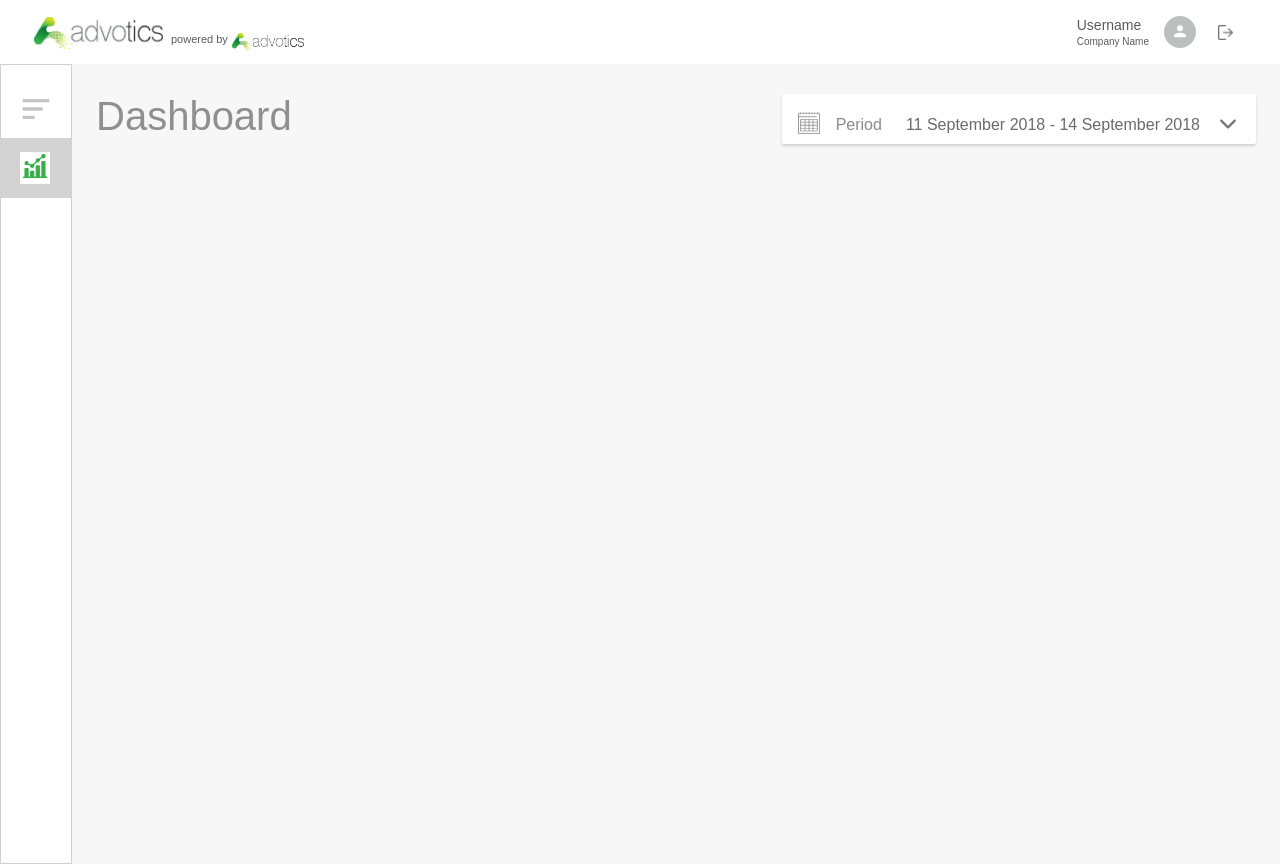
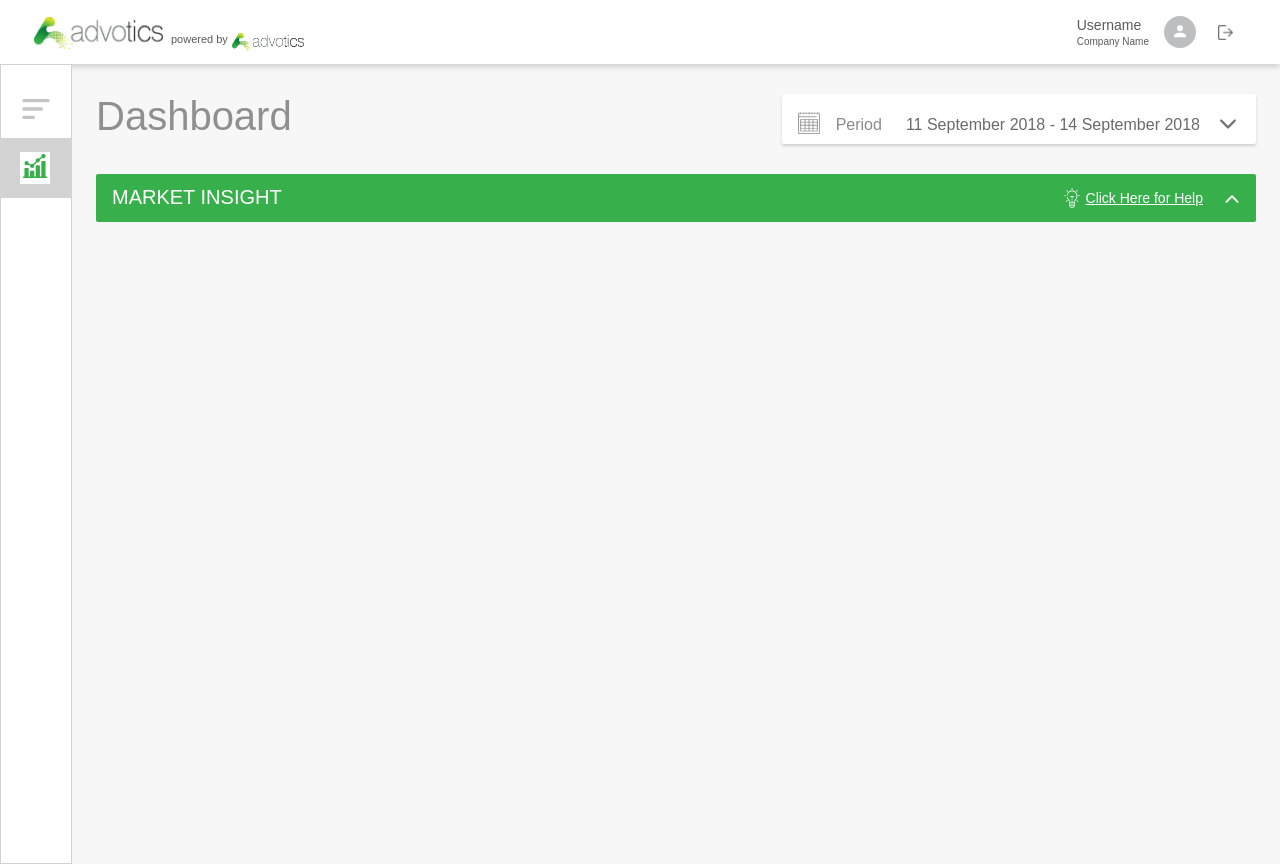
Before and after one commit to yudhapradiptar/dashboard-market, a React (Create React App) app: page / in a window 1280 px wide. Built offline with nearby package versions, Linux system fonts and the light colour scheme.

Commit message:
add market-insight

```diff
--- a/src/App.scss
+++ b/src/App.scss
@@ -9,4 +9,5 @@
   display: flex;
   flex-direction: column;
   font-family: sans-serif;
+  background-color: #F7F7F7;
 }
--- a/src/containers/Dashboard.js
+++ b/src/containers/Dashboard.js
@@ -1,6 +1,8 @@
 import React from "react";
 import "./Dashboard.scss";
 import FilterPeriod from "./components/FilterPeriod/FilterPeriod";
+import help from "../assets/images/Help.png";
+import { IoIosArrowUp } from "react-icons/io";
 
 const Dashboard = () => {
   return (
@@ -11,6 +13,18 @@ const Dashboard = () => {
           <FilterPeriod />
         </div>
       </div>
+      <div className="market-insight">
+        <div className="insight-title">MARKET INSIGHT</div>
+        <div className="help">
+            <img src={help} alt="help" className="help-icon" />
+            <div className="help-text">
+                Click Here for Help
+            </div>
+            <div className="up-arrow">
+                <IoIosArrowUp />
+            </div>
+        </div>
+      </div>
     </div>
   );
 };
--- a/src/containers/Dashboard.scss
+++ b/src/containers/Dashboard.scss
@@ -5,7 +5,6 @@
   flex-direction: column;
   margin-left: 72px;
   height: 100vh;
-  background-color: #F7F7F7;
 
   .title-row {
     display: flex;
@@ -15,7 +14,7 @@
 
     h1 {
       text-align: left;
-      font-weight: normal;
+      font-weight: 500;
       font-size: 40px;
       line-height: 28x;
       letter-spacing: 0px;
@@ -31,4 +30,53 @@
       border-radius: 2px;
     }
   }
+
+  .market-insight {
+    background: #37b04c 0% 0% no-repeat padding-box;
+    border-radius: 2px;
+    margin: 30px 24px 0 24px;
+    height: 48px;
+
+    display: flex;
+    justify-content: space-between;
+
+    .insight-title {
+      margin: 12px 0 0 16px;
+      text-align: left;
+      font-size: 20px;
+      line-height: 13x;
+      letter-spacing: 0px;
+      color: $background-color;
+    }
+
+    .help {
+      display: flex;
+      height: 20px;
+      margin: 14px 14px 0 0;
+      align-items: center;
+
+      .help-icon {
+        width: 20px;
+        margin-right: 2px;
+      }
+
+      .help-text {
+        text-align: left;
+        text-decoration: underline;
+        font-size: 14px;
+        line-height: 13x;
+        letter-spacing: 0px;
+        color: #ffffff;
+        margin: 0 9px 0 2px;
+        cursor: pointer;
+      }
+
+      .up-arrow {
+        margin: 6px 0 0 10px;
+        color: #ffffff;
+        font-size: 20px;
+        cursor: pointer;
+      }
+    }
+  }
 }
```
Also changed, not shown: src/assets/images/Help.png (added).
